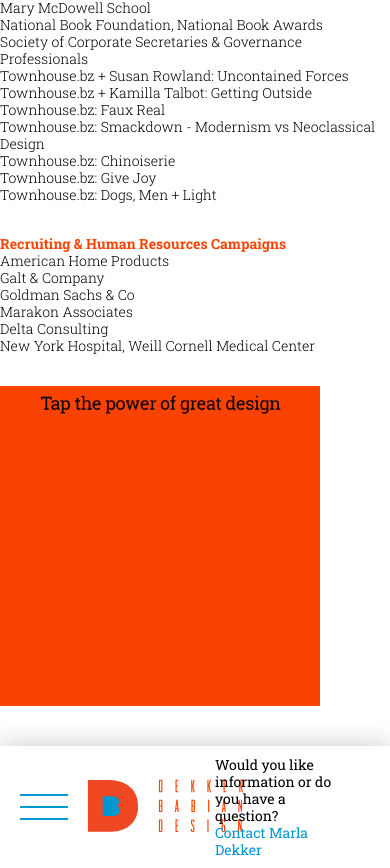
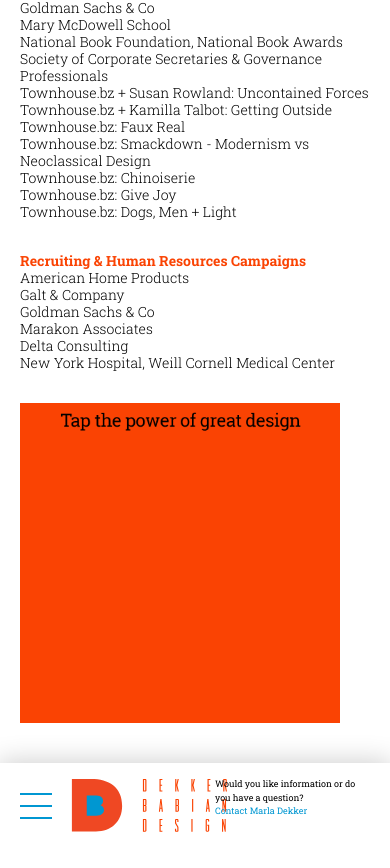
Before and after one commit to kthurm/dekker-babian-site, a React (Create React App) app: page /meetOurClients in a window 390 px wide. Shown: the part 1097-1965 px from the top of the page. Built offline with nearby package versions, Linux system fonts and the light colour scheme.

Commit message:
Fixes spaciing

```diff
--- a/src/components/Footer.jsx
+++ b/src/components/Footer.jsx
@@ -9,15 +9,14 @@
         <div className="max-w-screen-xl mx-auto py-2.5 px-5 grid grid-cols-2 md:grid-cols-4">
           <div className="flex items-center space-x-3">
             <button className="flex flex-col space-y-2.5">
-              <div className="w-12 h-0.5 bg-primary"></div>
-              <div className="w-12 h-0.5 bg-primary"></div>
-              <div className="w-12 h-0.5 bg-primary"></div>
+              <div className="w-8 md:w-12 h-0.5 bg-primary"></div>
+              <div className="w-8 md:w-12 h-0.5 bg-primary"></div>
+              <div className="w-8 md:w-12 h-0.5 bg-primary"></div>
             </button>
-
             <img src={Logo} alt="DekkerBabian Logo" className="w-[200px]" />
           </div>
           <div className="hidden md:block"></div>
-          <div className="px-5 md:px-1 md:w-[200px] text-sm leading-[17px]">
+          <div className="pl-5 md:px-0 md:w-[200px] pt-1 text-[9px] sm:text-sm md:leading-[17px]">
             Would you like information or do you have a question?
             <a
               href="mailto:marla@dekkerbabian.com"
--- a/src/pages/MeetOurClients.jsx
+++ b/src/pages/MeetOurClients.jsx
@@ -1,6 +1,6 @@
 const MeetOurClients = () => {
   return (
-    <div className="relative max-w-screen-xl mx-auto grid grid-cols-2 md:grid-cols-4 font-light text-sm my-10">
+    <div className="relative max-w-screen-xl mx-auto grid grid-cols-2 md:grid-cols-4 font-light text-sm px-5 md:px-0 my-10">
       <div className="hidden md:block"></div>
 
       <div className="col-span-2 flex flex-col">
```
